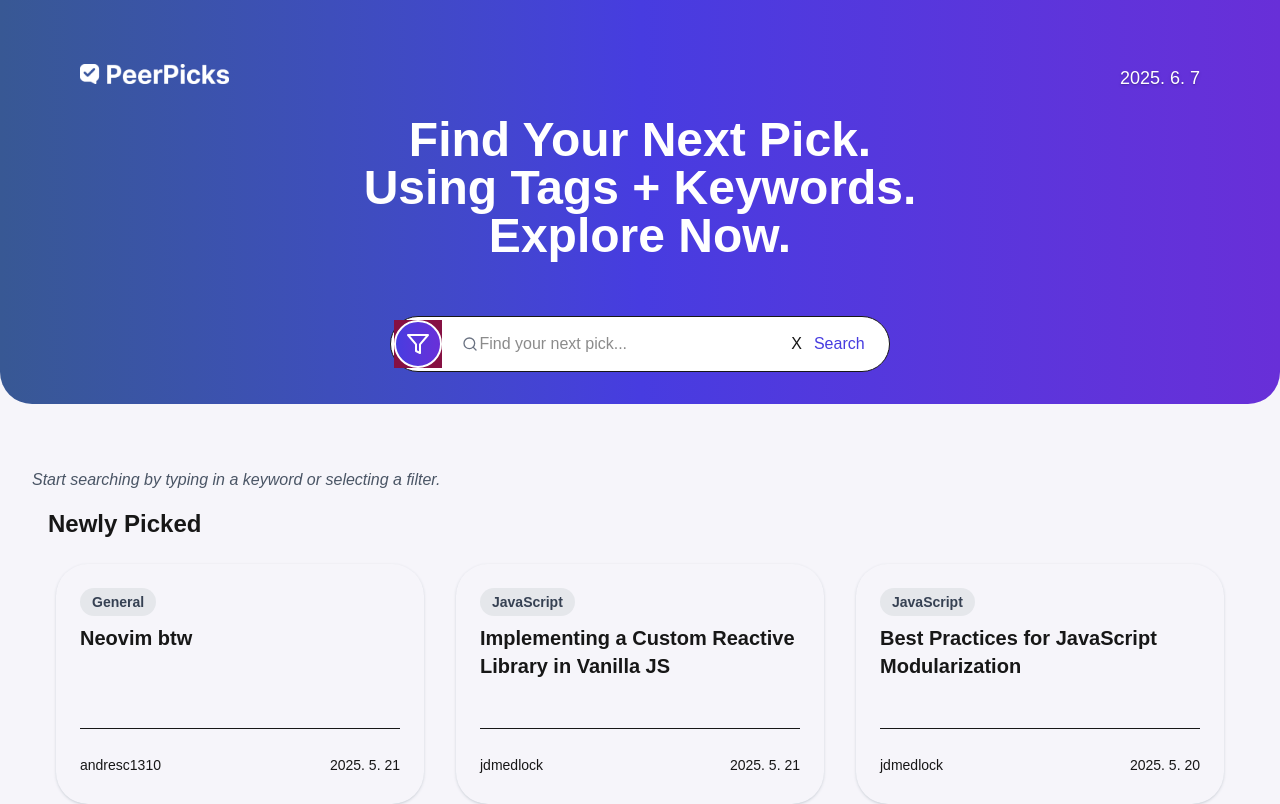
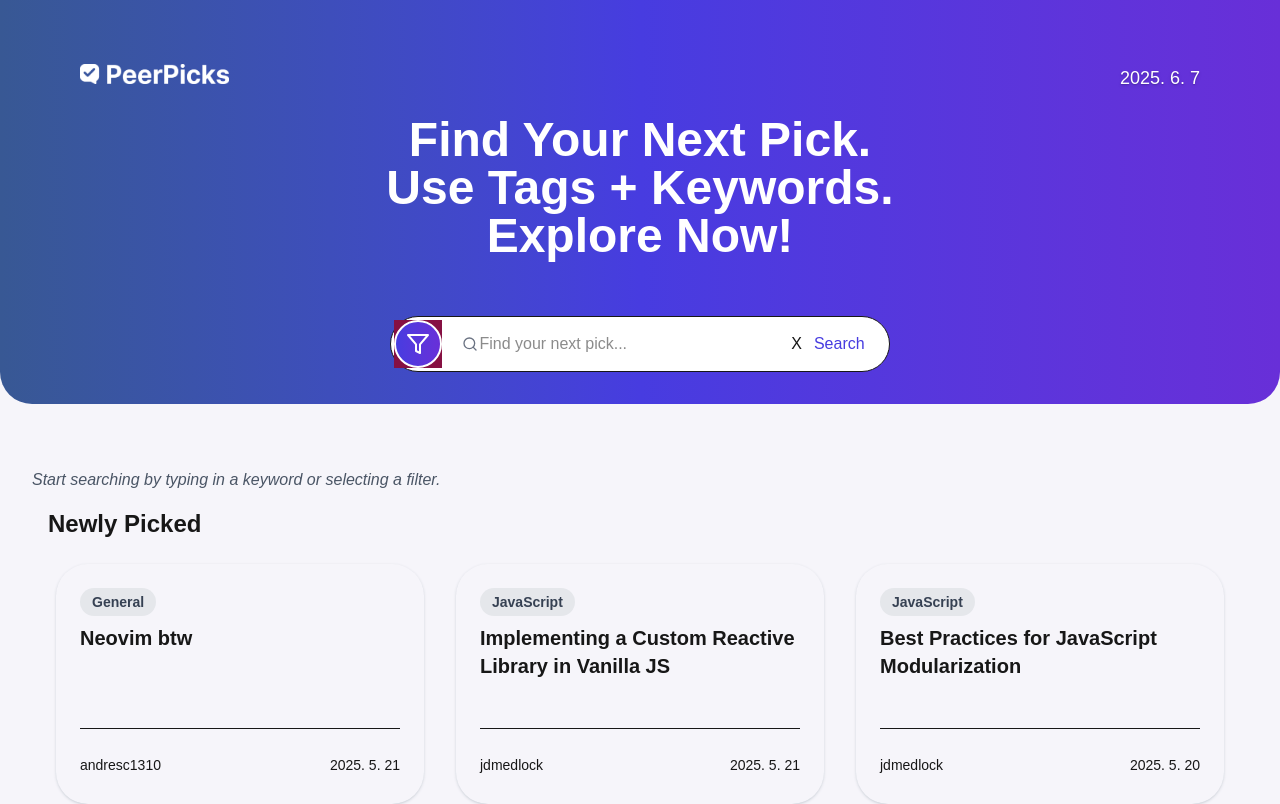
Before and after one commit to chingu-voyages/V55-tier2-team-25, a Next.js app in the folder react-app/: page / in a window 1280 px wide. Shown: the top 804 px of the page. Built offline with nearby package versions, Linux system fonts and the light colour scheme.

Commit message:
changed using to use

```diff
--- a/react-app/src/components/Header.jsx
+++ b/react-app/src/components/Header.jsx
@@ -33,9 +33,9 @@ export default function Header() {
           <h3>
             Find Your Next Pick.
             <br />
-            Using Tags + Keywords.
+            Use Tags + Keywords.
             <br />
-            Explore Now.
+            Explore Now!
           </h3>
         </div>
       </header>
```
